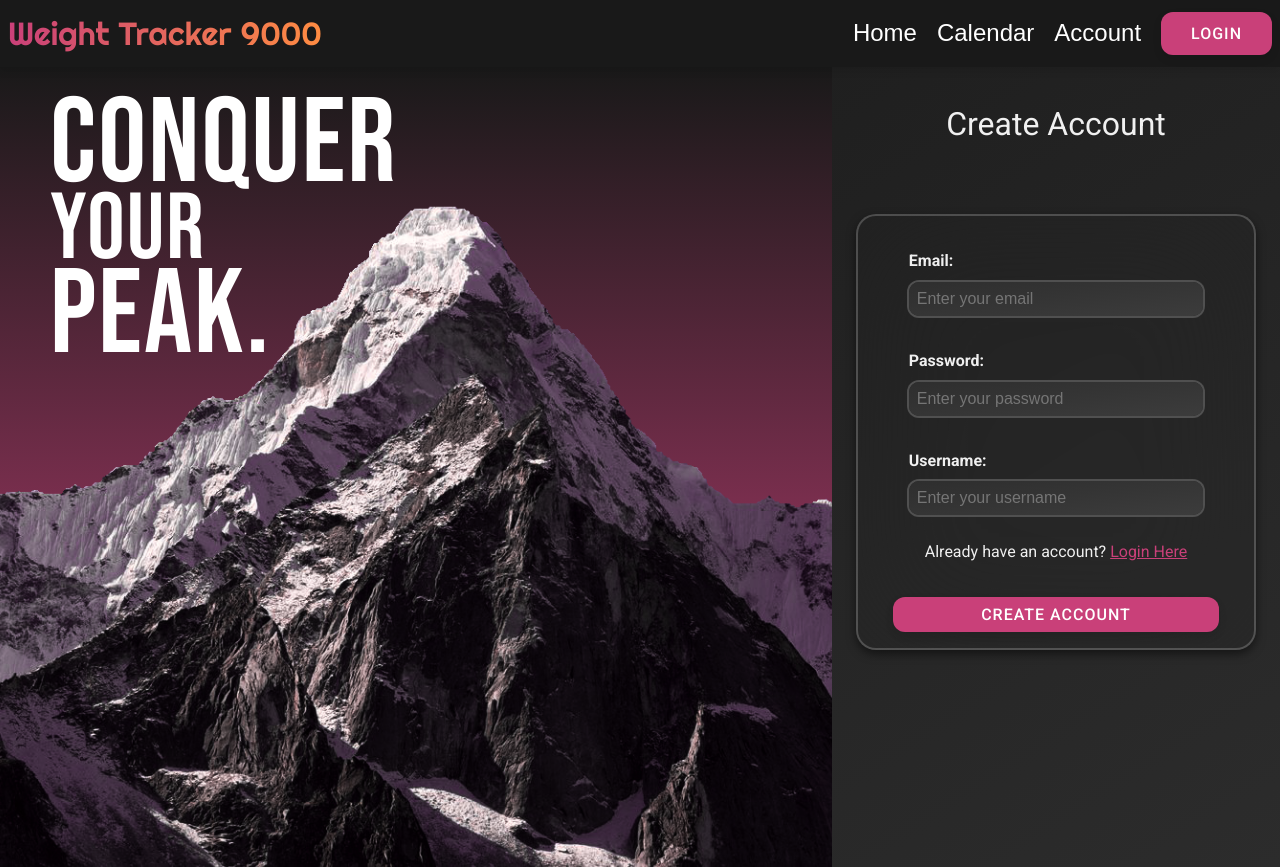
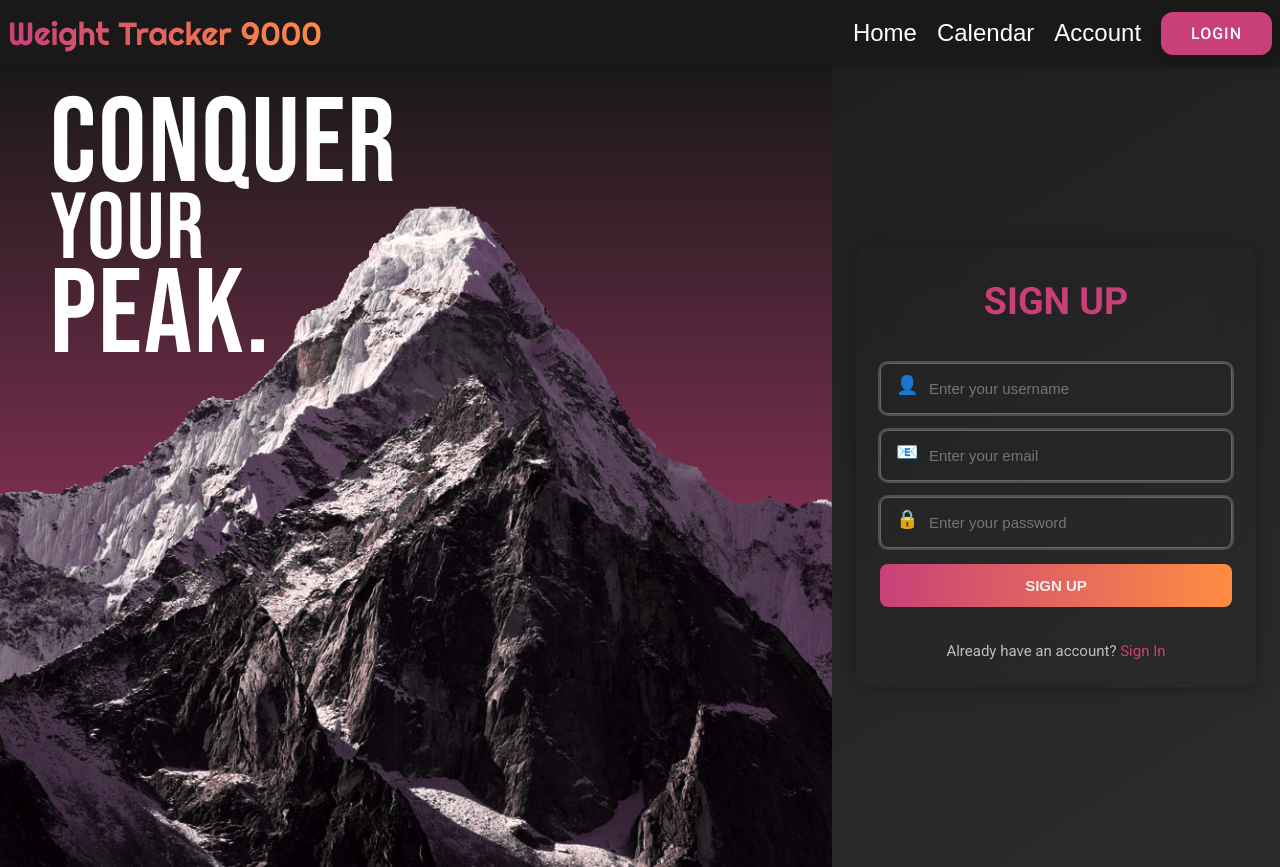
Before and after one commit to x-Lo/weight-tracker9000, a Vue app: page /signup in a window 1280 px wide. Built offline with nearby package versions, Linux system fonts and the light colour scheme; no server answers; the HTML template or start-up script is replaced by a standard one; what v-calendar would draw is missing.

Commit message:
changed the styling of the sign-in and sign-up pages

```diff
--- a/src/components/Calendar.vue
+++ b/src/components/Calendar.vue
@@ -141,12 +141,13 @@
   align-items: center;
   width: 100%;
   padding: 1rem;
-  gap: 7rem;
+  gap: 6rem;
   flex-grow: 1;
 }
 
 .reconfigure {
   font-weight: bold;
+  font-size: 1.5em;
   border: none;
   border-radius: 0;
   box-shadow: none;
--- a/src/components/LogIn.vue
+++ b/src/components/LogIn.vue
@@ -1,9 +1,11 @@
 <template>
-  <h1>LOGIN HERE</h1>
-  <div class="card">
-    <form @submit.prevent="handleLogIn">
-      <div class="form-group">
-        <label for="email">EMAIL:</label>
+  <div class="login-container">
+    <form class="login-form" @submit.prevent="handleLogIn">
+      <h2>SIGN IN</h2>
+      <div class="input-group">
+        <label for="email">
+          <span class="icon">📧</span>
+        </label>
         <input
           id="email"
           type="email"
@@ -12,8 +14,10 @@
           required
         />
       </div>
-      <div class="form-group">
-        <label for="password">PASSWORD:</label>
+      <div class="input-group">
+        <label for="password">
+          <span class="icon">🔒</span>
+        </label>
         <input
           id="password"
           type="password"
@@ -21,16 +25,16 @@
           placeholder="Enter your password"
           required
         />
-        <div class="signup">
-          <p>
-            DON'T HAVE AN ACCOUNT?
-            <a @click.prevent="handleNavigate('signup')">CREATE ACCOUNT</a>
-          </p>
-        </div>
       </div>
-      <button class="button" type="submit">Login</button>
+      <button type="submit" class="login-button">SIGN IN</button>
+      <p class="forgot-password">
+        <a href="#">Forgot Password?</a>
+      </p>
+      <p class="signup">
+        Don't have an account?
+        <a @click.prevent="handleNavigate('signup')">Create an Account</a>
+      </p>
     </form>
-    <p v-if="errorMessage" class="error-message">{{ errorMessage }}</p>
   </div>
 </template>
 
@@ -80,49 +84,106 @@
 </script>
 
 <style scoped>
-h1 {
-  padding: 1rem;
-  font-size: 2rem;
+/* Background */
+.login-container {
+  height: 100vh;
+  display: flex;
+  justify-content: center;
+  align-items: center;
+  color: #f0f0f0;
+  text-align: center;
+  flex-direction: column;
 }
 
-.card {
-  max-width: 400px; /* Ensures the card has a consistent width */
-  width: 100%;
-  padding: 1rem; /* Reduced padding */
-  font-size: 1rem; /* Slightly smaller font size */
-  align-items: center;
+/* Header */
+h2 {
+  font-size: 2.5em;
+  margin-bottom: 1rem;
+  font-weight: bold;
+  color: #c94079;
 }
 
-
-.form-group {
-  padding: 1rem;
+/* Form */
+.login-form {
+  width: 100%;
+  min-width: 400px;
   display: flex;
   flex-direction: column;
-  justify-content: flex-start;
-  margin-bottom: 0.5rem;
+  gap: 1rem;
+  padding: 1.5rem;
+  border-radius: 12px;
+  backdrop-filter: blur(20px);
+  -webkit-backdrop-filter: blur(20px);
+  box-shadow: 0px 0px 20px rgba(0, 0, 0, 0.3);
+}
+
+/* Input group */
+.input-group {
+  position: relative;
+}
+
+.input-group label {
+  position: absolute;
+  top: 50%;
+  left: 1rem;
+  transform: translateY(-50%);
+  font-size: 1.2em;
+}
+
+.input-group input {
+  width: 100%;
+  padding: 1rem 1rem 1rem 3rem;
+  font-size: 1em;
+  color: #f0f0f0;
+  background: transparent;
+  border: 1px solid rgba(255, 255, 255, 0.3);
+  border-radius: 8px;
+  outline: none;
+  transition: border-color 0.3s ease;
+}
+
+.input-group input:focus {
+  border-color: #c94079;
+}
+
+/* Button */
+.login-button {
+  padding: 0.8rem;
+  font-size: 1em;
+  font-weight: bold;
+  color: #f0f0f0;
+  background: linear-gradient(to right,#C94079, #FF8C42);
+  border: none;
+  border-radius: 8px;
+  cursor: pointer;
+  transition: background 0.3s ease, transform 0.2s ease;
+}
+
+.login-button:hover {
+  transform: translateY(-3px);
+}
+
+/* Links */
+.forgot-password a,
+.signup a {
+  color: #c94079;
+  text-decoration: none;
+  transition: color 0.3s ease;
+}
+
+.forgot-password a:hover,
+.signup a:hover {
+  color: #f77ba1;
+  cursor: pointer;
+}
+
+.forgot-password {
+  margin: 0.5rem 0;
 }
 
 .signup {
+  font-size: 1em;
   margin-top: 1rem;
-  padding: 1rem;
-  text-align: center;
-  color: #f0f0f0;
-}
-
-.signup a {
-  cursor: pointer;
-  color: #C94079;
-  text-decoration: underline;
-}
-
-.signup p {
-  font-size: 1rem;
-  text-align: center;
-}
-
-.button {
-  width: 100%;
-  padding: 0.5rem; /* Reduced padding */
-  font-size: 1rem; /* Reduced font size */
+  color: #bdbdbd;
 }
 </style>
--- a/src/components/SignUp.vue
+++ b/src/components/SignUp.vue
@@ -1,9 +1,23 @@
 <template>
-  <h1>Create Account</h1>
-  <div class="card">
-    <form @submit.prevent="handleSignUp">
-      <div class="form-group">
-        <label for="email">Email:</label>
+  <div class="login-container">
+    <form class="login-form" @submit.prevent="handleSignUp">
+      <h2>SIGN UP</h2>
+      <div class="input-group">
+        <label for="username">
+          <span class="icon">👤</span>
+        </label>
+        <input
+          id="username"
+          type="text"
+          v-model="username"
+          placeholder="Enter your username"
+          required
+        />
+      </div>
+      <div class="input-group">
+        <label for="email">
+          <span class="icon">📧</span>
+        </label>
         <input
           id="email"
           type="email"
@@ -12,8 +26,10 @@
           required
         />
       </div>
-      <div class="form-group">
-        <label for="password">Password:</label>
+      <div class="input-group">
+        <label for="password">
+          <span class="icon">🔒</span>
+        </label>
         <input
           id="password"
           type="password"
@@ -22,25 +38,13 @@
           required
         />
       </div>
-      <div class="form-group">
-        <label for="username">Username:</label>
-        <input
-          id="username"
-          type="text"
-          v-model="username"
-          placeholder="Enter your username"
-          required
-        />
-        <div class="login">
-          <p>
+      <button type="submit" class="login-button">SIGN UP</button>
+      <p class="signup">
         Already have an account?
-            <a @click.prevent="handleNavigate('login')">Login Here</a>
+        <a @click.prevent="handleNavigate('login')">Sign In</a>
       </p>
-        </div>
-      </div>
-      <button class="button" type="submit">Create Account</button>
+      <p v-if="errorMessage" class="error-message">{{ errorMessage }}</p>
     </form>
-    <p v-if="errorMessage" class="error-message">{{ errorMessage }}</p>
   </div>
 </template>
 
@@ -77,6 +81,7 @@
         router.push("/account"); // Navigate to AccountView
       } catch (error) {
         console.error("Error signing up:", error);
+        errorMessage.value = "Error creating account. Please try again.";
       }
     };
 
@@ -86,48 +91,108 @@
 </script>
 
 <style scoped>
-h1 {
-  padding: 1rem;
-  font-size: 2rem;
+/* Background */
+.login-container {
+  height: 100vh;
+  display: flex;
+  justify-content: center;
+  align-items: center;
+  color: #f0f0f0;
+  text-align: center;
+  flex-direction: column;
 }
 
-.card {
-  max-width: 400px; /* Ensures the card has a consistent width */
-  width: 100%;
-  padding: 1rem; /* Reduced padding */
-  font-size: 1rem; /* Slightly smaller font size */
-  align-items: center;
+/* Header */
+h2 {
+  font-size: 2.5em;
+  margin-bottom: 1rem;
+  font-weight: bold;
+  color: #c94079;
 }
 
-
-.form-group {
-  padding: 1rem;
+/* Form */
+.login-form {
+  width: 100%;
+  min-width: 400px;
   display: flex;
   flex-direction: column;
-  justify-content: flex-start;
+  gap: 1rem;
+  padding: 1.5rem;
+  border-radius: 12px;
+  backdrop-filter: blur(20px);
+  -webkit-backdrop-filter: blur(20px);
+  box-shadow: 0px 0px 20px rgba(0, 0, 0, 0.3);
 }
 
-.login {
-  margin-top: 0.5rem;
-  padding: 1rem;
-  text-align: center;
-  color: #f0f0f0;
+/* Input group */
+.input-group {
+  position: relative;
 }
 
-.login a {
-  cursor: pointer;
-  color: #C94079;
-  text-decoration: underline;
+.input-group label {
+  position: absolute;
+  top: 50%;
+  left: 1rem;
+  transform: translateY(-50%);
+  font-size: 1.2em;
 }
 
-.login p {
-  font-size: 1rem;
+.input-group input {
+  width: 100%;
+  padding: 1rem 1rem 1rem 3rem;
+  font-size: 1em;
+  color: #f0f0f0;
+  background: transparent;
+  border: 1px solid rgba(255, 255, 255, 0.3);
+  border-radius: 8px;
+  outline: none;
+  transition: border-color 0.3s ease;
+}
+
+.input-group input:focus {
+  border-color: #c94079;
+}
+
+/* Button */
+.login-button {
+  padding: 0.8rem;
+  font-size: 1em;
+  font-weight: bold;
+  color: #f0f0f0;
+  background: linear-gradient(to right, #c94079, #ff8c42);
+  border: none;
+  border-radius: 8px;
+  cursor: pointer;
+  transition: background 0.3s ease, transform 0.2s ease;
+}
+
+.login-button:hover {
+  transform: translateY(-3px);
+}
+
+/* Links */
+.signup a {
+  color: #c94079;
+  text-decoration: none;
+  transition: color 0.3s ease;
+}
+
+.signup a:hover {
+  color: #f77ba1;
+  cursor: pointer;
+}
+
+.signup {
+  font-size: 1em;
+  margin-top: 1rem;
+  color: #bdbdbd;
+}
+
+/* Error Message */
+.error-message {
+  color: #ff4d4f;
+  font-size: 0.9rem;
+  margin-top: 0.5rem;
   text-align: center;
 }
-
-.button {
-  width: 100%;
-  padding: 0.5rem; /* Reduced padding */
-  font-size: 1rem; /* Reduced font size */
-}
 </style>
```
Lines whose indentation alone changed are shown as unchanged.
